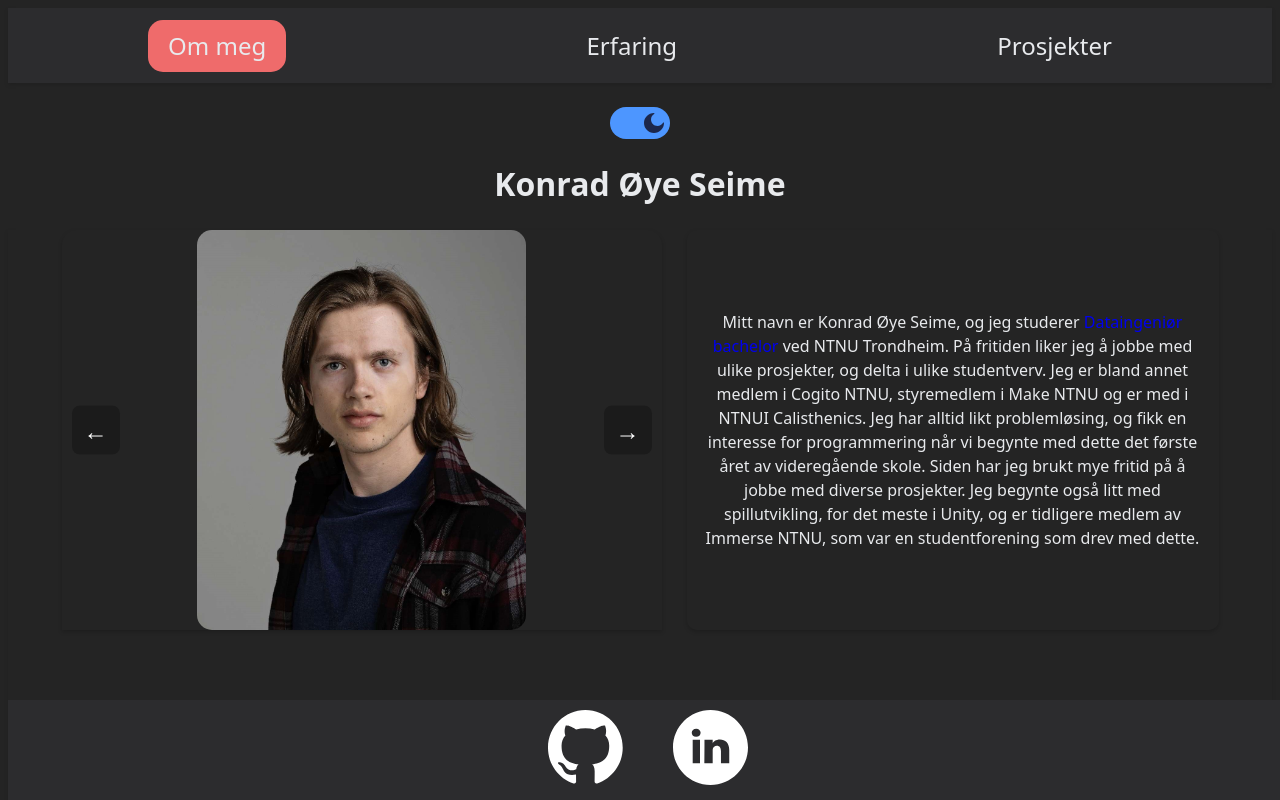
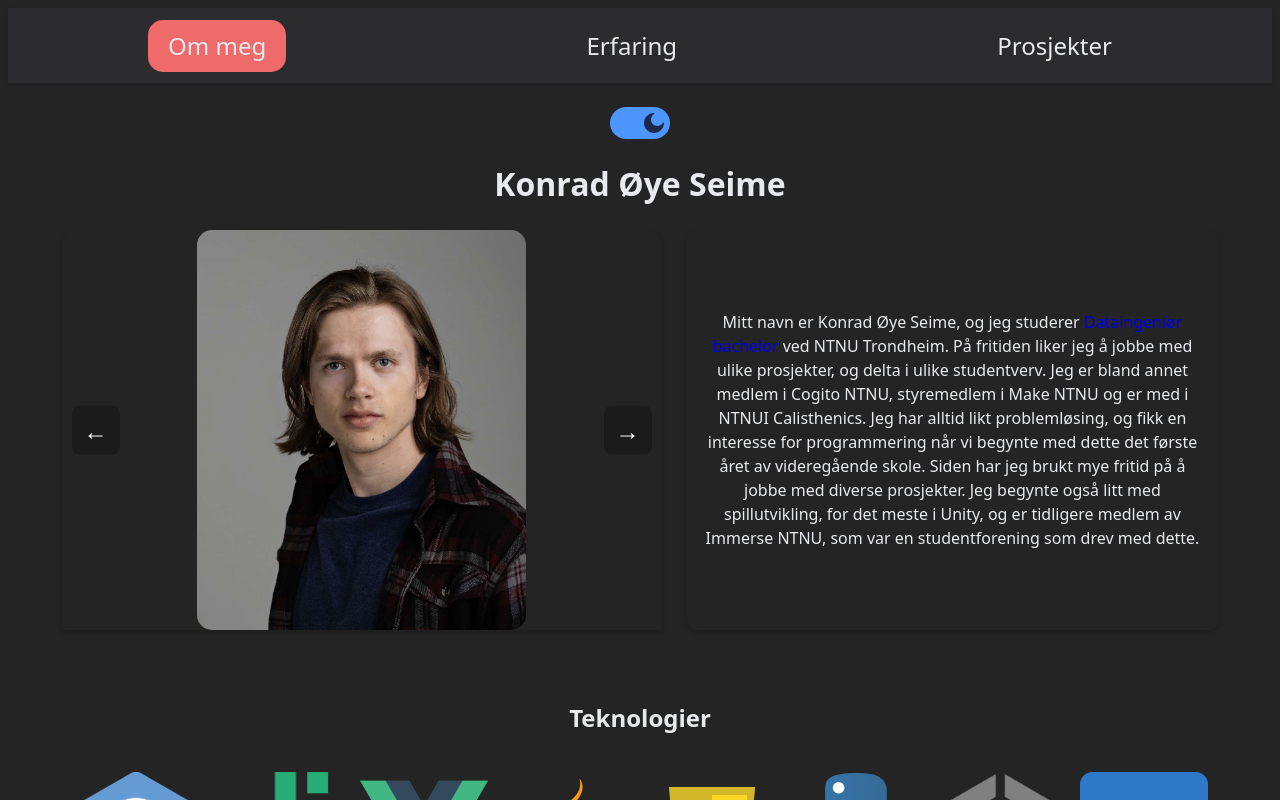
Before and after one commit to TheStrgamer/TheStrgamer.github.io, a React (Vite) app: page /#/ in a window 1280 px wide. Shown: the top 800 px of the page. Built offline with nearby package versions, Linux system fonts and the light colour scheme.

Commit message:
fix: fixed navbar position

```diff
--- a/src/App.css
+++ b/src/App.css
@@ -26,9 +26,10 @@
   flex-direction: row;
   flex-wrap: wrap;
   gap: 50px 25px;
-  box-shadow: 0 2px 4px 0 #00000020;
   max-width: 1800px;
-
+  margin: auto;
+  min-height: 100vh - 175px;
+  min-height: calc(100vh - 485px);
 }
 .text {
   max-width: 500px;
--- a/src/assets/Footer.css
+++ b/src/assets/Footer.css
@@ -1,6 +1,5 @@
 @import url("../index.css");
 .footer {
-    position: fixed;
     z-index: 1000;
     width: 100%;
     bottom: 0;
```
Also changed, not shown: public/CNAME.txt (added).
